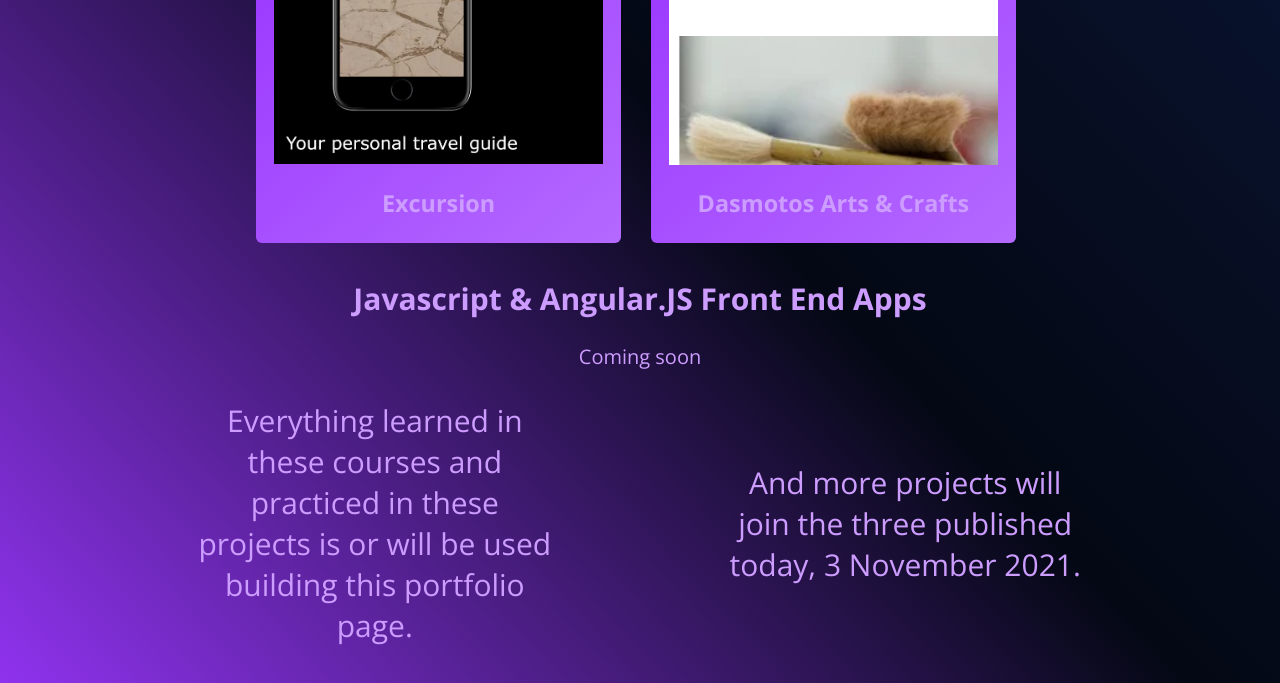
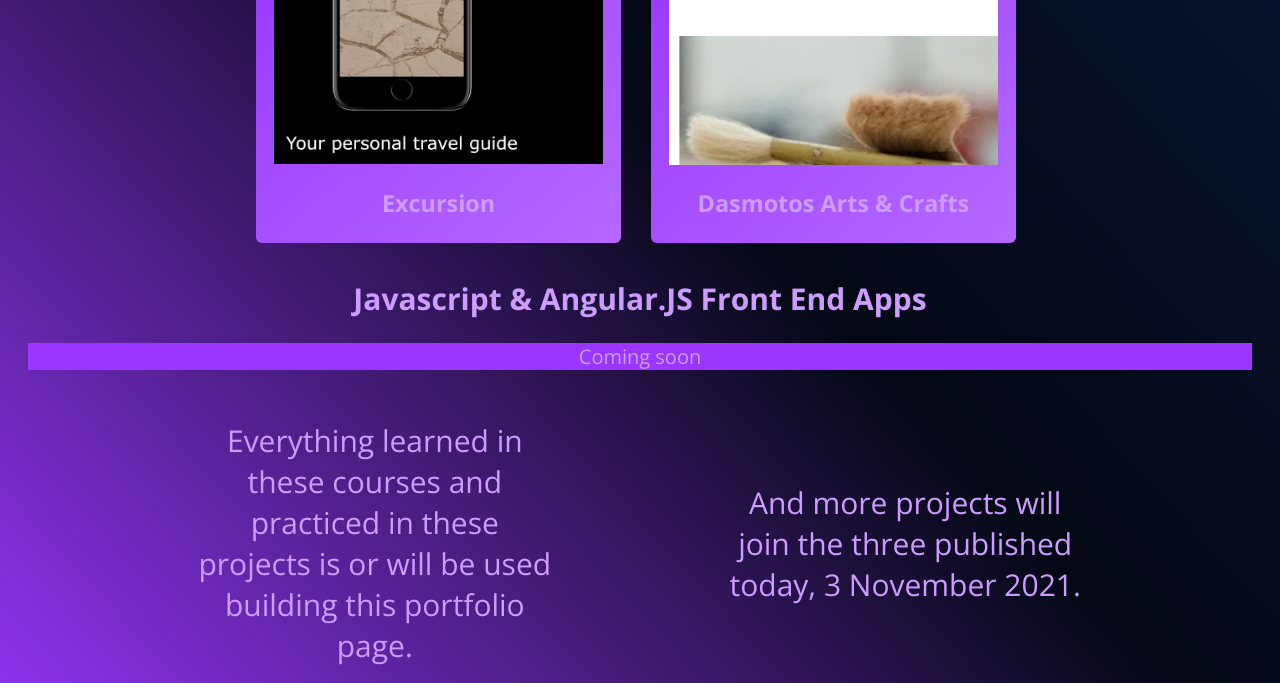
Before and after one commit to ian6ft5/ian6ft5.github.io, a plain HTML site: page index.html in a window 1280 px wide. Shown: the part 585-1268 px from the top of the page. Drawn offline with nearby package versions, Linux system fonts and the light colour scheme.

Commit message:
made 'Coming Soon' placeholder stand out more

```diff
--- a/index.html
+++ b/index.html
@@ -89,7 +89,7 @@
             </section>
 
             <h2>Javascript & Angular.JS Front End Apps</h2>
-            <pa>Coming soon</pa>
+            <p style="color: #cd9cff; background-color: #9a36ff;">Coming soon</p>
             <section class="explanation">
                 <div class="thought">
                     <p>Everything learned in these courses and practiced in these projects is or will be used building this portfolio page.</p>
```
